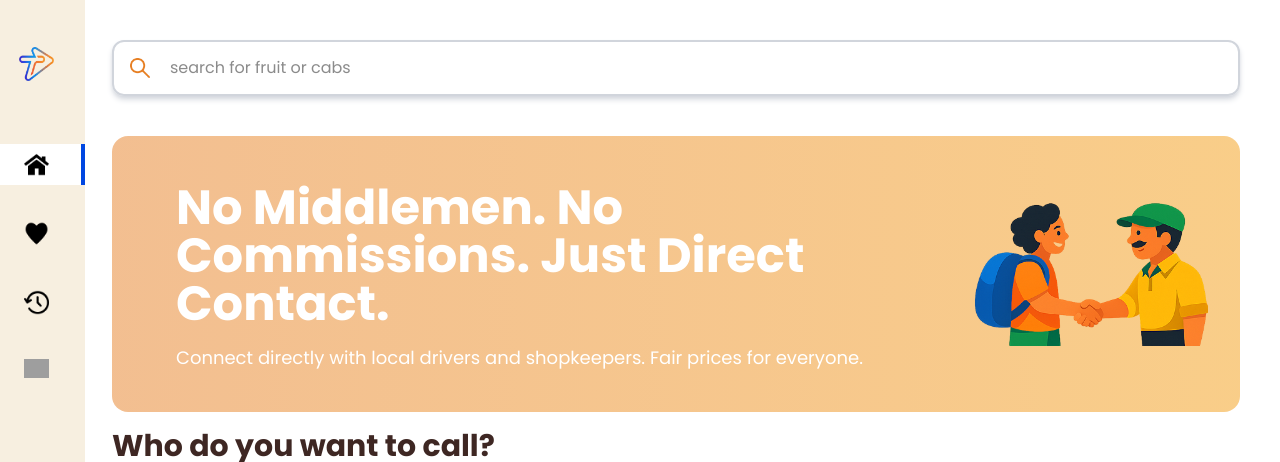
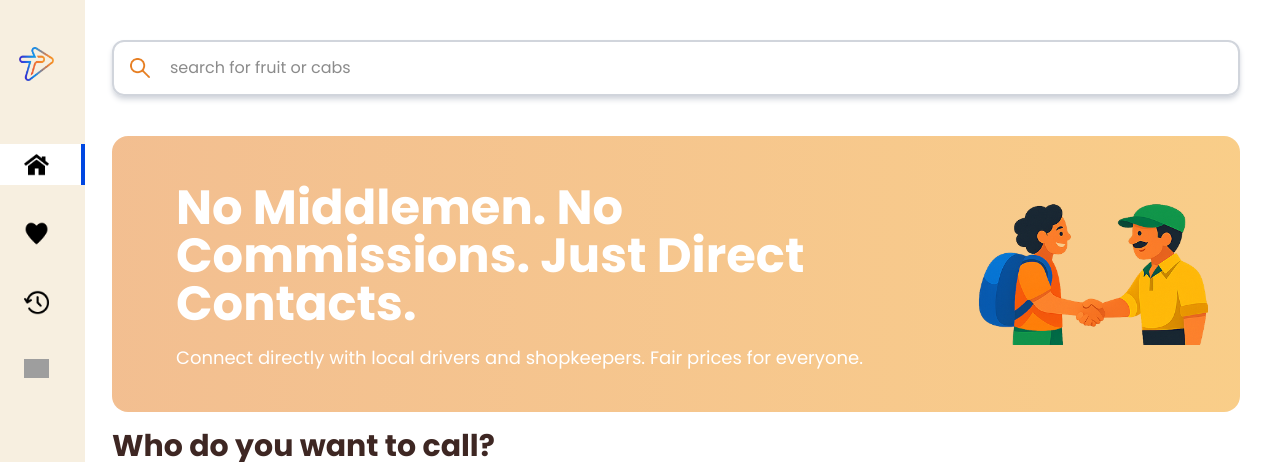
Before and after one commit to Eaman006/Turant, a Next.js app: page /home in a window 1280 px wide. Shown: the top 462 px of the page. Built offline with nearby package versions, Linux system fonts and the light colour scheme; no server answers; sample sign-in values are in the browser's storage; grey boxes are pictures that could not be loaded.

Commit message:
something reverse

```diff
--- a/app/home/page.tsx
+++ b/app/home/page.tsx
@@ -14,7 +14,7 @@ const page = () => {
           </div>
           <div className='bg-gradient-to-r from-[#E67E22]/50 to-[#F39C12]/50 mt-10 flex justify-center items-center rounded-2xl'>
             <div className='font-extrabold text-5xl text-white mt-6 p-6 mx-10 '>
-              No Middlemen. No Commissions. Just Direct Contact.
+              No Middlemen. No Commissions. Just Direct Contacts.
               <div className='font-light text-lg my-2 py-2'>Connect directly with local drivers and shopkeepers. Fair prices for everyone.</div>
             </div>
             <div className='m-4 p-4'>
```
